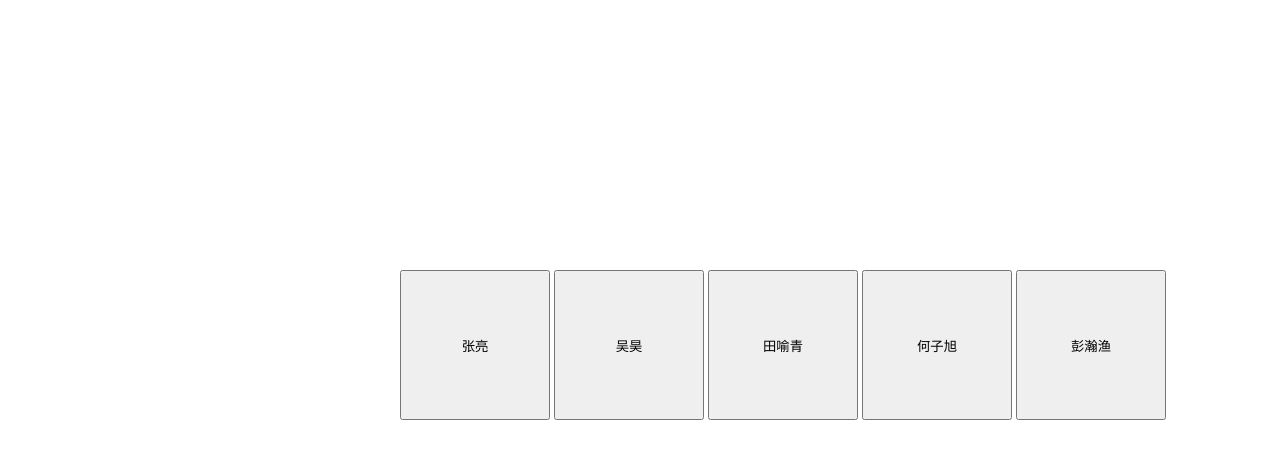
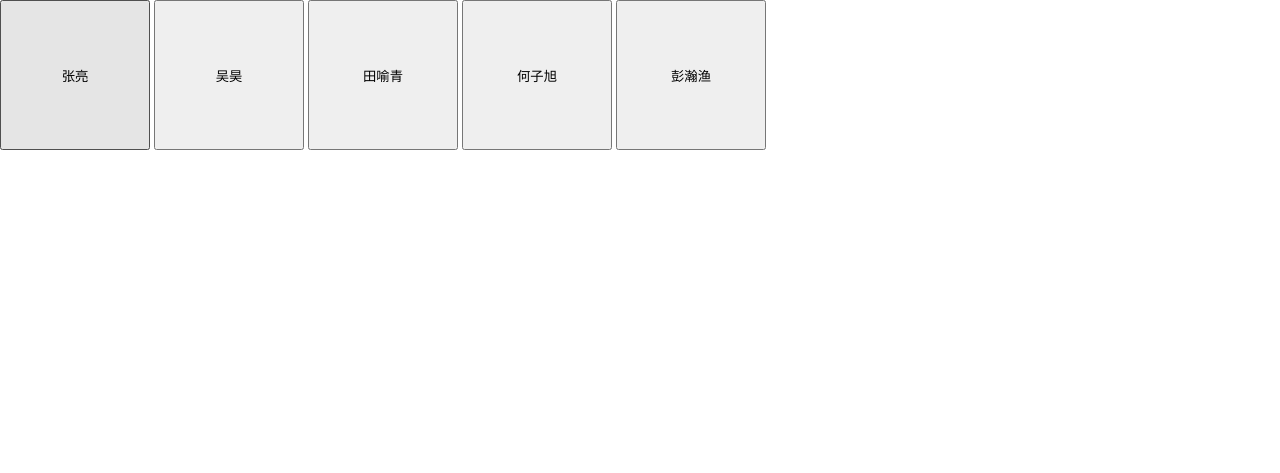
Before and after one commit to Blingzhang5/Fucking-Boys, a plain HTML site: page index.html in a window 1280 px wide. Drawn offline with Linux system fonts and the light colour scheme.

Commit message:
Update style.css

```diff
--- a/css/style.css
+++ b/css/style.css
@@ -14,8 +14,11 @@ table {
 }
 
 .member {
-	margin-left: 400px;
-	margin-top: 270px;
+	position: absolute;
+	top: 0;
+	bottom: 0;
+	left: 0;
+	right: 0;
 	width: 800px;
 	height: 200px;
 }
```
